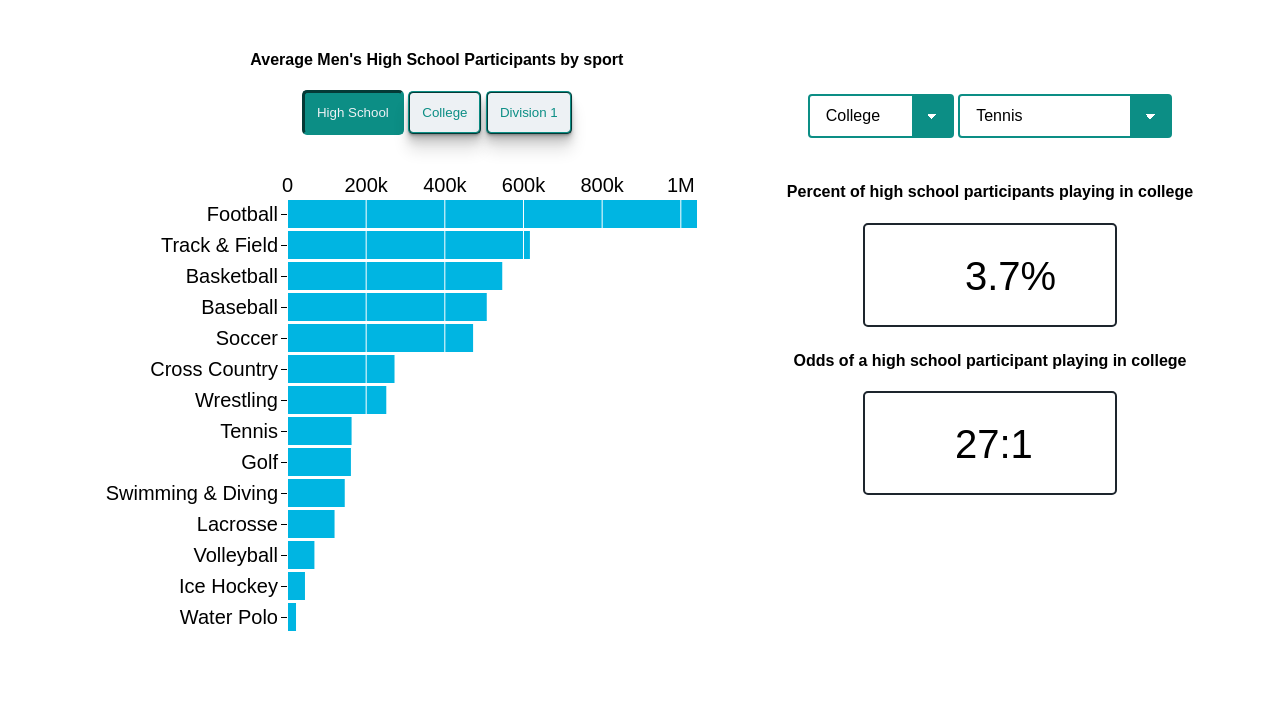
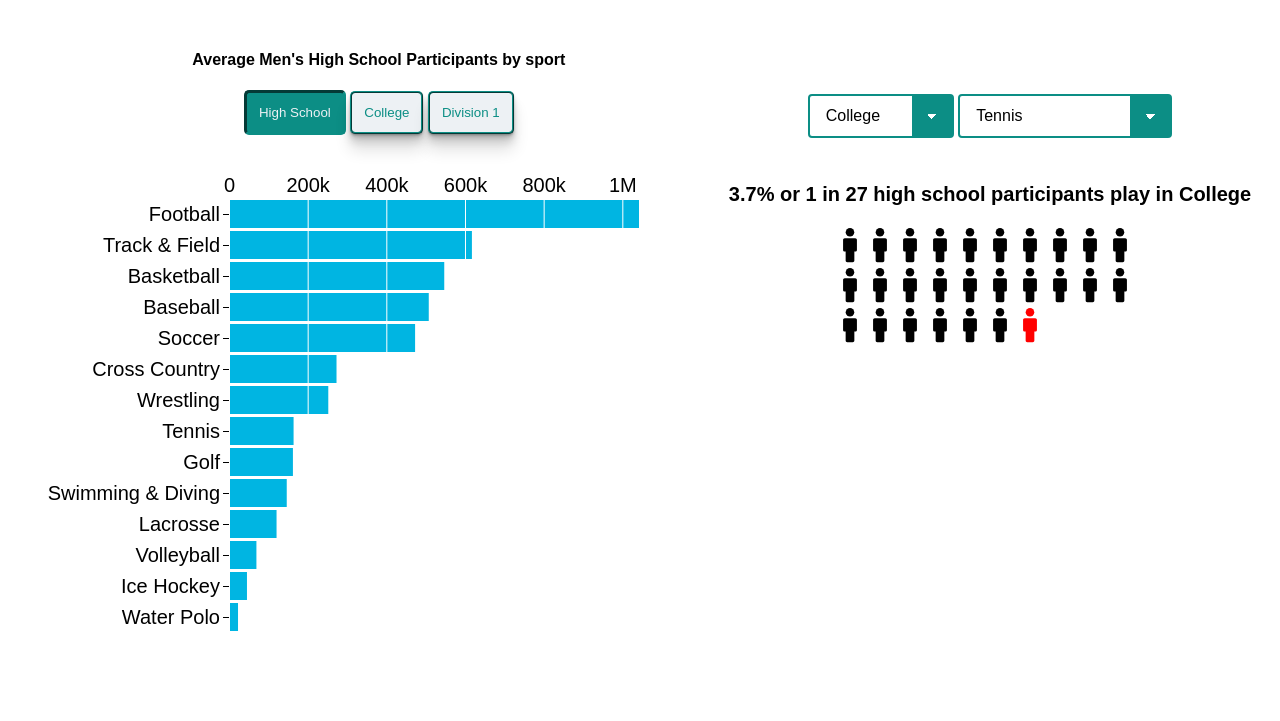
Before and after one commit to MaxSultan/Data-viz, a website: page index.html in a window 1280 px wide. Shown: the part 79-800 px from the top of the page. Drawn offline with nearby package versions, Linux system fonts and the light colour scheme.

Commit message:
added pictogram and removed boxes from right side of data vis

```diff
--- a/index.html
+++ b/index.html
@@ -63,14 +63,8 @@
             <option value="Water Polo">water Polo</option>
           </select>
         </div>
-        <h4 class="title2">
-          Percent of high school participants playing in college
-        </h4>
-        <div id="percent-viz"></div>
-        <h4 class="title2">
-          Odds of a high school participant playing in college
-        </h4>
-        <div id="odd-viz"></div>
+        <h4 class="title2" id="pictogram-text"></h4>
+        <div id="pictogram"></div>
       </div>
     </div>
     <footer>
@@ -81,7 +75,7 @@
         >
       </p>
     </footer>
-    <script src="js/app.js"></script>
-    <script src="js/percentOdds.js"></script>
+    <script src="js/barChart.js"></script>
+    <script src="js/pictogram.js"></script>
   </body>
 </html>
--- a/js/percentOdds.js
+++ /dev/null
@@ -1,86 +0,0 @@
-const percentType = (d) => {
-  return {
-    Sport: d.Sport,
-    /* chart 1 - bar chart showing participation by numbers */
-    HS_US_Boys: +d.HS_US_Boys,
-    College_US_Men: +d.College_US_Men,
-    NCAA1_Men: +d.NCAA1_Men,
-    /* chart 2 - text showing % of HS athletes in college/NCAA1 */
-    Perc_College: +d.Perc_College,
-    Perc_NCAA1: +d.Perc_NCAA1,
-    /* chart 3 - text showing odds of playing college/NCAA1 */
-    College_Odds: d.College_Odds,
-    NCAA1_Odds: d.NCAA1_Odds,
-  };
-};
-
-const percentReady = (data) => {
-  /* Sizing convention */
-  const margin = { top: 65, left: 90, right: 25, bottom: 25 },
-    width = 250 - margin.left - margin.right,
-    height = 100 - margin.bottom - margin.top;
-
-  const sportSelect = document.getElementById("sport-selector");
-  const levelSelect = document.getElementById("level-selector");
-  let selectedSport = sportSelect.value;
-  let selectedLevel = levelSelect.value;
-  let displayedData = data.filter((d) => d.Sport === selectedSport)[0];
-  let displayedPercent = displayedData[`Perc_${selectedLevel}`];
-  let displayedOdds = displayedData[`${selectedLevel}_Odds`];
-
-  const svg2 = d3
-    .select("#percent-viz")
-    .append("svg")
-    .attr("width", width + margin.left + margin.right)
-    .attr("height", height + margin.top + margin.bottom)
-    .style("border", "solid")
-    .style("border-width", "2px")
-    .style("border-radius", "5px")
-    .style("border-color", "#1D252D")
-    .style("background-color", "#fff")
-    .append("g")
-    .attr("transform", `translate(${margin.left + 10}, ${margin.top})`)
-    .append("text")
-    .style("font-size", "40px")
-    .text(`${displayedPercent}%`);
-
-  const svg3 = d3
-    .select("#odd-viz")
-    .append("svg")
-    .attr("width", width + margin.left + margin.right)
-    .attr("height", height + margin.top + margin.bottom)
-    .style("border", "solid")
-    .style("border-width", "2px")
-    .style("border-radius", "5px")
-    .style("border-color", "#1D252D")
-    .style("background-color", "#fff")
-    .append("g")
-    .attr("transform", `translate(${margin.left}, ${margin.top})`)
-    .append("text")
-    .style("font-size", "40px")
-    .text(displayedOdds);
-
-  const updateItem = () => {
-    svg2.text(`${displayedPercent}%`);
-    svg3.text(displayedOdds);
-  };
-
-  levelSelect.onchange = (event) => {
-    selectedLevel = event.target.value;
-    displayedData = data.filter((d) => d.Sport === selectedSport)[0];
-    displayedOdds = displayedData[`${selectedLevel}_Odds`];
-    displayedPercent = displayedData[`Perc_${selectedLevel}`];
-    updateItem();
-  };
-  sportSelect.onchange = (event) => {
-    selectedSport = event.target.value;
-    displayedData = data.filter((d) => d.Sport === selectedSport)[0];
-    displayedOdds = displayedData[`${selectedLevel}_Odds`];
-    displayedPercent = displayedData[`Perc_${selectedLevel}`];
-    updateItem();
-  };
-};
-
-d3.csv("data/NCAA_Men.csv", percentType).then((res) => percentReady(res));
-
-// data from: https://scholarshipstats.com/varsityodds
--- /dev/null
+++ b/js/pictogram.js
@@ -0,0 +1,130 @@
+const percentType = (d) => {
+  return {
+    Sport: d.Sport,
+    /* chart 1 - bar chart showing participation by numbers */
+    HS_US_Boys: +d.HS_US_Boys,
+    College_US_Men: +d.College_US_Men,
+    NCAA1_Men: +d.NCAA1_Men,
+    /* chart 2 - text showing % of HS athletes in college/NCAA1 */
+    Perc_College: +d.Perc_College,
+    Perc_NCAA1: +d.Perc_NCAA1,
+    /* chart 3 - text showing odds of playing college/NCAA1 */
+    College_Odds: d.College_Odds,
+    NCAA1_Odds: d.NCAA1_Odds,
+  };
+};
+
+const percentReady = (data) => {
+  /* Sizing convention */
+  const margin = { top: 65, left: 90, right: 25, bottom: 25 },
+    width = 700 - margin.left - margin.right,
+    height = 50 - margin.bottom - margin.top;
+
+  const sportSelect = document.getElementById("sport-selector");
+  const levelSelect = document.getElementById("level-selector");
+  let selectedSport = sportSelect.value;
+  let selectedLevel = levelSelect.value;
+  let displayedData = data.filter((d) => d.Sport === selectedSport)[0];
+  let displayedPercent = displayedData[`Perc_${selectedLevel}`];
+  let displayedOdds = displayedData[`${selectedLevel}_Odds`];
+  let displayedNum = parseInt(displayedOdds.split(":")[0], 10);
+
+  // adds a pictogram for the first selected odds
+  // TODO: make this dynamic
+
+  function updatePictogram(updateNum) {
+    const svg4 = d3
+      .select("#pictogram")
+      .append("svg")
+      .attr("width", 500)
+      .attr("height", 1000)
+      .append("g")
+      .attr("transform", `translate(80,0)`);
+
+    const personHeight = 50;
+    const personWidth = 60;
+    const heightOffset = 10;
+    const widthOffset = 30;
+
+    function calculateRowNum(itemNum) {
+      itemNum -= 1;
+      if (itemNum.toString().split("").length === 1) return 0;
+      else if (itemNum.toString().split("").length === 2) {
+        return parseInt(itemNum.toString().split("").slice(0, 1).join(""));
+      } else {
+        return parseInt(itemNum.toString().split("").slice(0, 2).join(""));
+      }
+    }
+
+    function calculateColumnNum(itemNum) {
+      itemNum -= 1;
+      const itemArray = itemNum.toString().split("");
+      return itemArray[itemArray.length - 1] * (personWidth - widthOffset);
+    }
+
+    for (let i = 1; i <= updateNum; i++) {
+      if (i === updateNum) {
+        svg4
+          .append("svg:image")
+          .attr("xlink:href", "../assets/person_red.svg")
+          .attr("width", personWidth)
+          .attr("height", personHeight)
+          .attr("x", calculateColumnNum(i))
+          .attr("y", calculateRowNum(i) * (personHeight - heightOffset));
+      } else {
+        svg4
+          .append("svg:image")
+          .attr("xlink:href", "../assets/person-silhouette-svgrepo-com.svg")
+          .attr("width", personWidth)
+          .attr("height", personHeight)
+          .attr("x", calculateColumnNum(i))
+          .attr("y", calculateRowNum(i) * (personHeight - heightOffset))
+          .attr("data-updateNum", i);
+      }
+    }
+  }
+
+  updatePictogram(displayedNum);
+
+  const svg2 = d3
+    .select("#pictogram-text")
+    .append("text")
+    .style("font-size", "20px")
+    .text(
+      `${displayedPercent}% or 1 in ${displayedNum.toString()} high school participants play in ${selectedLevel}`
+    );
+
+  const updateItem = () => {
+    svg2.text(
+      `${displayedPercent}% or 1 in ${displayedNum.toString()} high school participants play in ${selectedLevel}`
+    );
+    updatePictogram(displayedNum);
+  };
+
+  function removeSVG(selector) {
+    d3.select(selector).select("svg").remove();
+  }
+
+  levelSelect.onchange = (event) => {
+    selectedLevel = event.target.value;
+    displayedData = data.filter((d) => d.Sport === selectedSport)[0];
+    displayedOdds = displayedData[`${selectedLevel}_Odds`];
+    displayedPercent = displayedData[`Perc_${selectedLevel}`];
+    displayedNum = parseInt(displayedOdds.split(":")[0], 10);
+    removeSVG("#pictogram");
+    updateItem();
+  };
+  sportSelect.onchange = (event) => {
+    selectedSport = event.target.value;
+    displayedData = data.filter((d) => d.Sport === selectedSport)[0];
+    displayedOdds = displayedData[`${selectedLevel}_Odds`];
+    displayedPercent = displayedData[`Perc_${selectedLevel}`];
+    displayedNum = parseInt(displayedOdds.split(":")[0], 10);
+    removeSVG("#pictogram");
+    updateItem();
+  };
+};
+
+d3.csv("data/NCAA_Men.csv", percentType).then((res) => percentReady(res));
+
+// data from: https://scholarshipstats.com/varsityodds
```
Also changed, not shown: assets/person-silhouette-svgrepo-com.svg (added), assets/person_red.svg (added), js/barChart.js (renamed from js/app.js).
